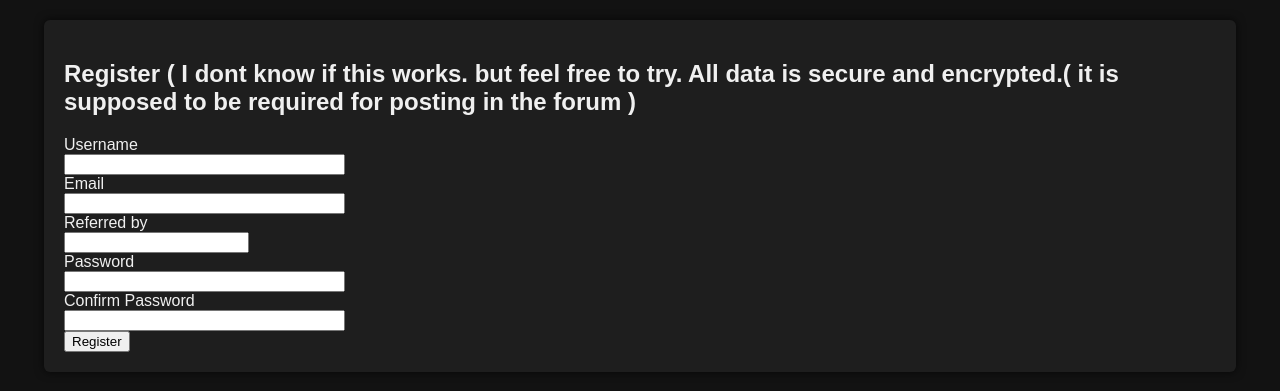
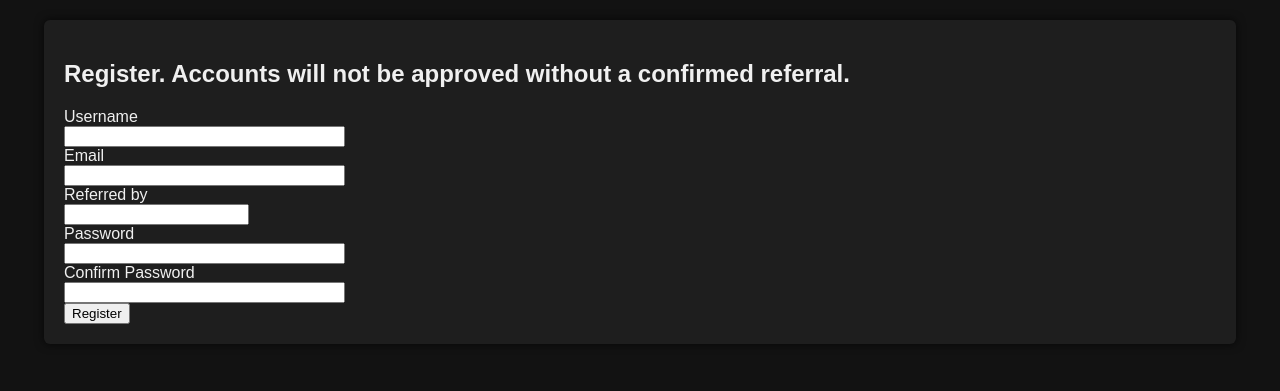
Before and after one commit to sixesandsevens/farmwebserver_new, a Flask app: page /register in a window 1280 px wide; the page is wider, and only the part inside the window is pictured. Shown: the part 60-451 px from the top of that part. Run offline with Flask 3, Linux system fonts and the light colour scheme.

Commit message:
deleting some old text

```diff
--- a/templates/login.html
+++ b/templates/login.html
@@ -1,7 +1,7 @@
 {% extends "base.html" %}
 {% block content %}
 <main class="container">
-  <h2>Login (if you successfully made an account. you can log in. It will look like nothing happend. It doesnt really do anything or work as intended so...) </h2>
+  <h2>Login</h2>
   <form method="POST">
     {{ form.hidden_tag() }}
     <div>
--- a/templates/register.html
+++ b/templates/register.html
@@ -1,7 +1,7 @@
 {% extends "base.html" %}
 {% block content %}
 <main class="container">
-  <h2>Register ( I dont know if this works. but feel free to try. All data is secure and encrypted.( it is supposed to be required for posting in the forum )</h2>
+  <h2>Register. Accounts will not be approved without a confirmed referral.</h2>
   <form method="POST">
     {{ form.hidden_tag() }}
     <div>
```
